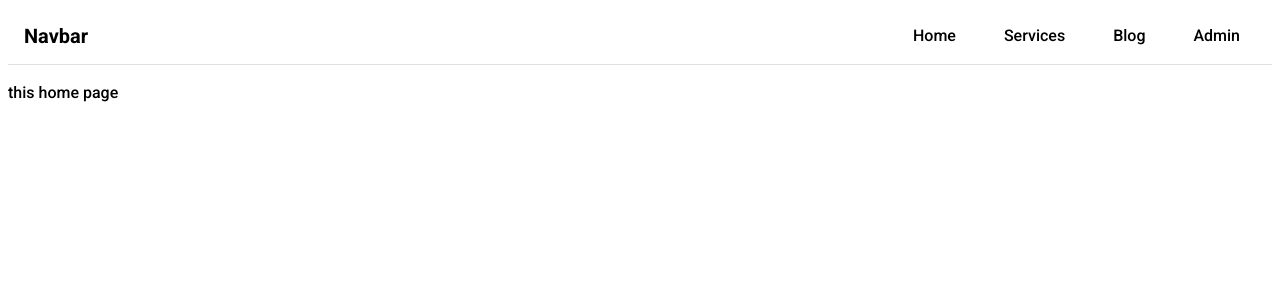
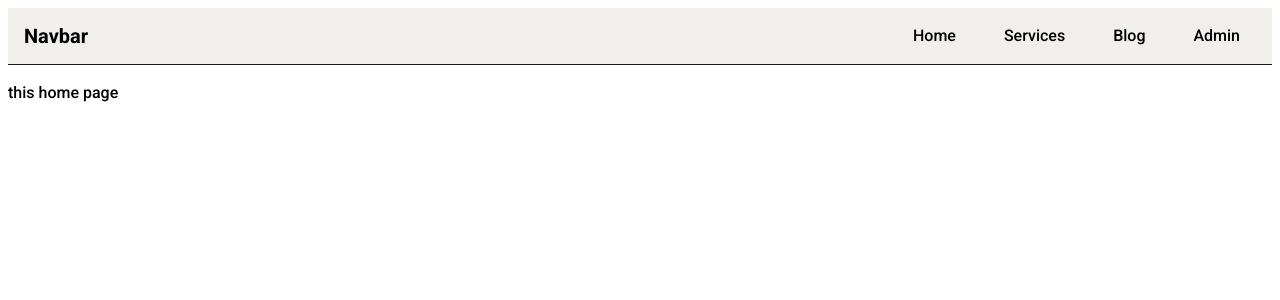
Before and after one commit to lwandile9/Codelify, a React (Vite) app in the folder client/: page / in a window 1280 px wide. Shown: the top 300 px of the page. Built offline with nearby package versions, Linux system fonts and the light colour scheme.

Commit message:
fixed main color

```diff
--- a/client/src/App.css
+++ b/client/src/App.css
@@ -29,12 +29,13 @@ this is how to use them
 
 
  /* Navbar Styles */
+
+
 .navbar {
     display: flex;
     align-items: center;
     padding: 0.5rem 1rem;
-    background-color: var(--background-colo);
-    border-bottom: 1px solid #e0e0e0;
+    border-bottom: 1px solid var(--primary-color);
   }
 
   .navbar-brand {
--- a/client/src/components/nav.jsx
+++ b/client/src/components/nav.jsx
@@ -10,7 +10,7 @@ const Navbar = () => {
   };
 
   return (
-    <nav className="navbar main-nav">
+    <nav className="navbar main-nav bg-color">
       <a className="navbar-brand" href="#">Navbar</a>
 
       {/* Toggler for mobile view */}
```
